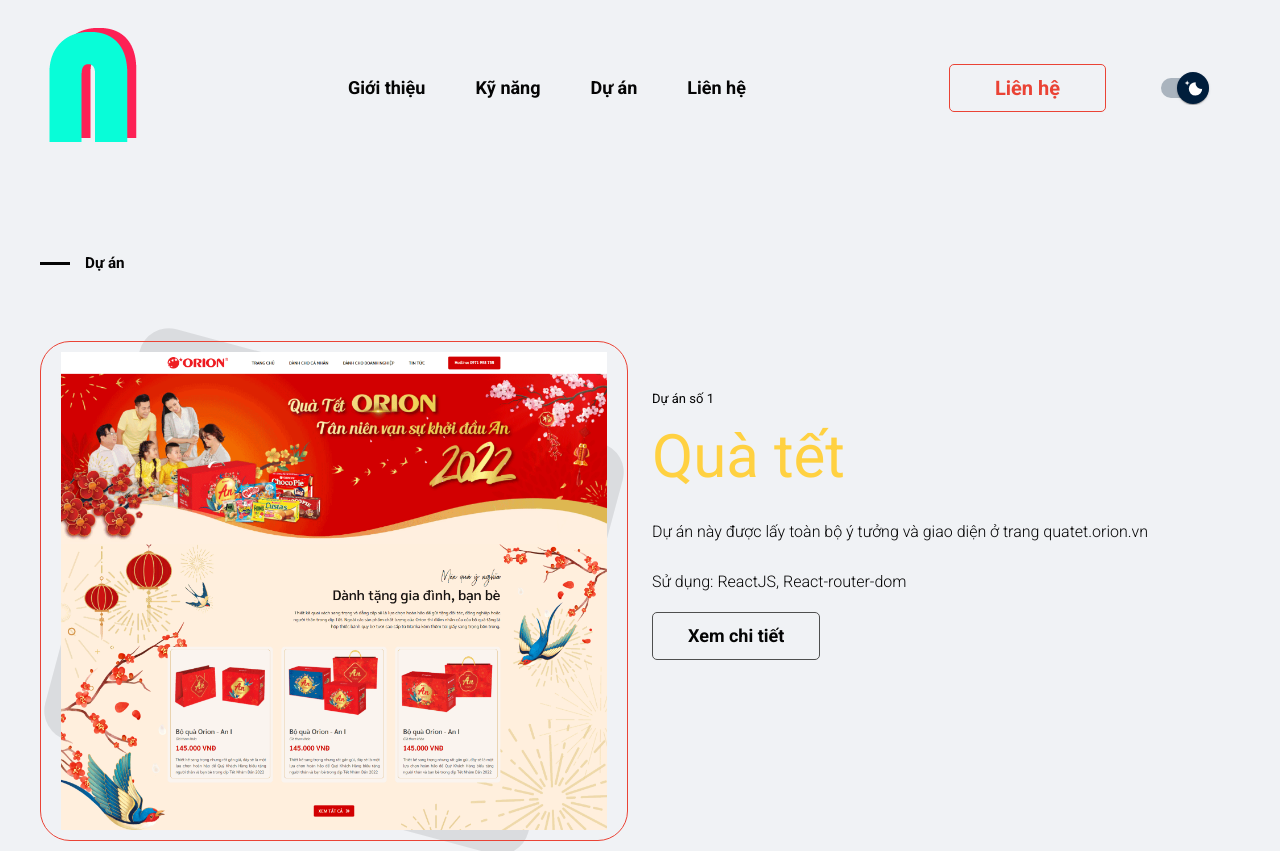
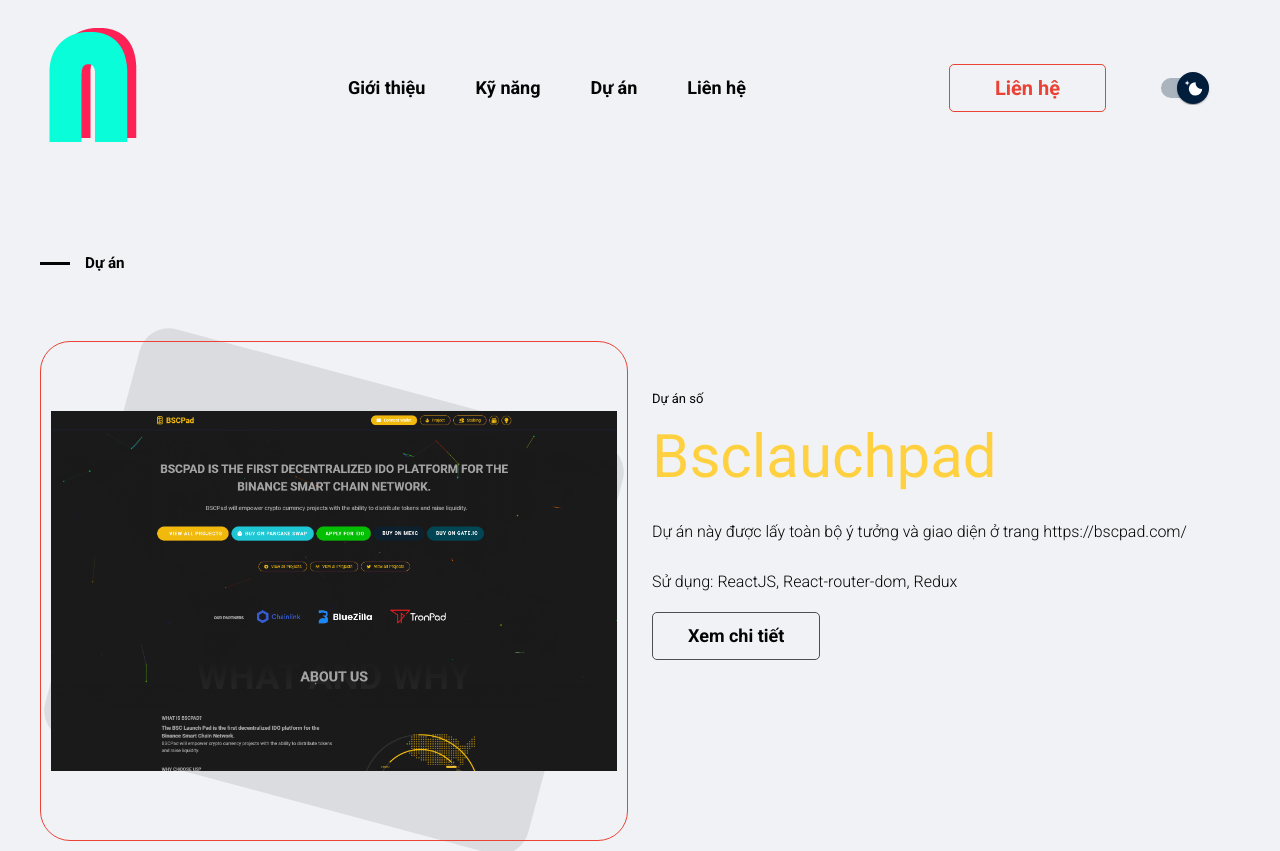
Before and after one commit to TMN2611/portfolio, a React (Create React App) app: page /project in a window 1280 px wide. Shown: the top 851 px of the page. Built offline with nearby package versions, Linux system fonts and the light colour scheme.

Commit message:
Add bsclauchpad project, intern -> fresher

```diff
--- a/src/screens/HomeScreen.js
+++ b/src/screens/HomeScreen.js
@@ -55,7 +55,7 @@
                   </h3>
                 </div>
                 <div className='intro-wrapper'>
-                  <h3 className='intro-wrapper__major'>Intern Front-end</h3>
+                  <h3 className='intro-wrapper__major'>Fresher Front-end</h3>
                 </div>
               </div>
             </div>
--- a/src/screens/ProjectScreen.js
+++ b/src/screens/ProjectScreen.js
@@ -3,7 +3,18 @@
 
 const dataProjects = [
   {
-    id: 1,
+
+    previewImgLink: '/images/bsclauchpad.png',
+    name: 'Bsclauchpad',
+    introduction: 'Giao diện trang web bán giày chính hảng',
+    description:
+      'Dự án này được lấy toàn bộ ý tưởng và giao diện ở trang https://bscpad.com/',
+    technologiesUsed: 'ReactJS, React-router-dom, Redux',
+    projectColor: '#ffd141',
+    detailProjectLink: 'https://bsclauchpad-chi.vercel.app/',
+  },
+  {
+
     previewImgLink: '/images/previewImgQuaTet.png',
     name: 'Quà tết',
     introduction: 'Giao diện trang web bán giày chính hảng',
@@ -14,7 +25,7 @@
     detailProjectLink: 'https://quatetorion.vercel.app/',
   },
   {
-    id: 3,
+
     previewImgLink: '/images/previewImg3.png',
     name: 'Shoes Store',
     introduction: 'Giao diện trang web bán giày chính hảng',
@@ -25,7 +36,7 @@
     detailProjectLink: 'https://tmn2611.github.io/Shoes-Store/',
   },
   {
-    id: 4,
+
     previewImgLink: '/images/previewImg4.png',
     name: 'Covid19 ',
     introduction: 'Giao diện trên trang figma store langding page miễn phí',
@@ -35,7 +46,7 @@
     detailProjectLink: 'https://tmn2611.github.io/Covid19/',
   },
   {
-    id: 5,
+
     previewImgLink: '/images/previewImg5.png',
     name: 'LaslesVPN',
     introduction: 'Giao diện trên trang figma store langding page miễn phí',
@@ -45,7 +56,7 @@
     detailProjectLink: 'https://tmn2611.github.io/LaslesVPN/',
   },
   {
-    id: 1,
+
     previewImgLink: '/images/previewImg1.png',
     name: 'Sonar App',
     introduction:
@@ -58,7 +69,7 @@
       'https://drive.google.com/file/d/1WEPKeQGSI6zHk9U4_OBwm_9u8a6CW4RW/view?usp=sharing',
   },
   {
-    id: 2,
+
     previewImgLink: '/images/previewImg2.png',
     name: 'Sonar Partner App',
     introduction:
@@ -80,8 +91,8 @@
           <h3>Dự án</h3>
         </div>
         <div className='row'>
-          {dataProjects.map((project) => {
-            return <Project key={project.id} data={project} />;
+          {dataProjects.map((project,index) => {
+            return <Project key={index} data={project} />;
           })}
         </div>
       </div>
--- a/src/screens/SkillScreen.js
+++ b/src/screens/SkillScreen.js
@@ -12,11 +12,11 @@
       { type: 'Language', list: 'Html, css, Javascript, Sass' },
       {
         type: 'Library, Framework',
-        list: 'React, React Native',
+        list: 'React, Nodejs',
       },
       { type: 'Source Management', list: 'Git, Github' },
 
-      { type: 'Database', list: 'Firebase Firestore' },
+      { type: 'Database', list: 'MongoDB' },
     ],
   },
 ];
```
Also changed, not shown: public/images/bsclauchpad.png (added).
